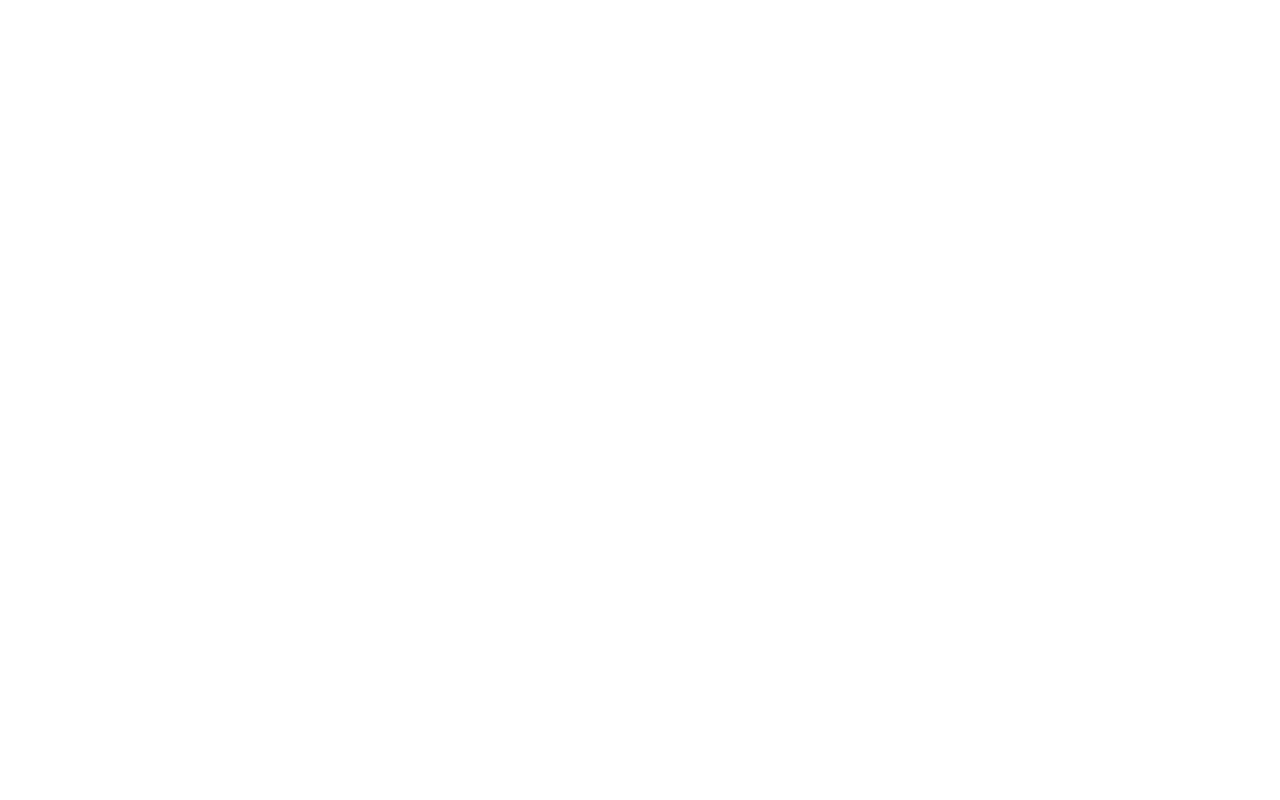
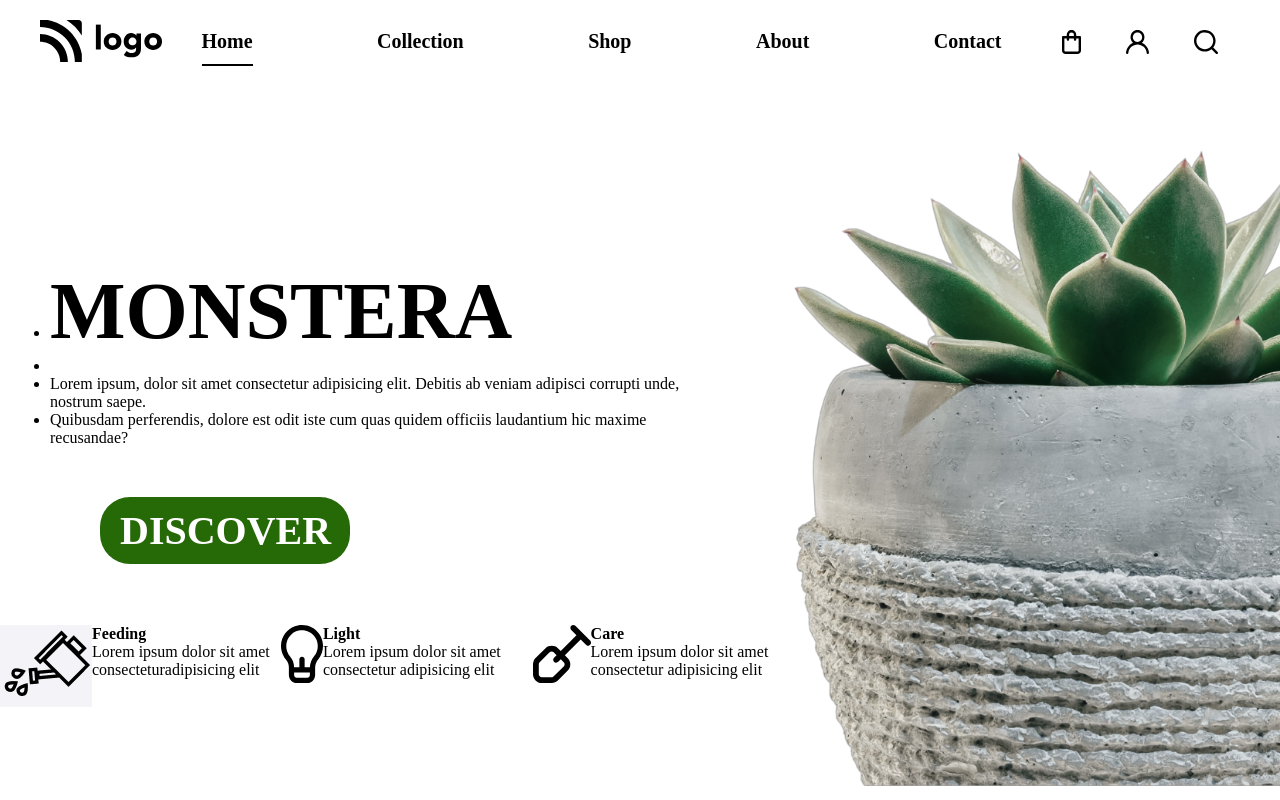
Before and after one commit to aditya1pqr/project-6, a plain HTML site: page index.html in a window 1280 px wide. Drawn offline with Linux system fonts and the light colour scheme; a web font is replaced by a local one.

Commit message:
complete project  6

```diff
--- a/index.html
+++ b/index.html
@@ -1,11 +1,122 @@
 <!DOCTYPE html>
 <html lang="en">
-<head>
-    <meta charset="UTF-8">
-    <meta name="viewport" content="width=device-width, initial-scale=1.0">
+  <head>
+    <meta charset="UTF-8" />
+    <meta http-equiv="X-UA-Compatible" content="IE=edge" />
+    <meta name="viewport" content="width=device-width, initial-scale=1.0" />
     <title>Document</title>
-</head>
-<body>
+    <link
+      href="https://fonts.googleapis.com/css?family=Allerta"
+      rel="stylesheet"
+    />
+    <link
+      href="https://fonts.googleapis.com/css?family=Abel"
+      rel="stylesheet"
+    />
+    <link rel="stylesheet" href="./style.css">
+  </head>
+  <body>
+    <nav id="navbarMonstera">
+      <div id="navFirst">
+        <img src="./photos/Logo.svg" />
+      </div>
 
-</body>
+      <div id="navMid">
+        <div>
+          <h4>Home</h4>
+        </div>
+        <div><h4>Collection</h4></div>
+        <div>
+          <h4>Shop</h4>
+        </div>
+        <div>
+          <h4>About</h4>
+        </div>
+        <div>
+          <h4>Contact</h4>
+        </div>
+      </div>
+
+      <div id="navEnd">
+        <div>
+          <img src="/photos/cart.svg" />
+        </div>
+        <div>
+          <img src="./photos/user.svg" />
+        </div>
+        <div>
+          <img src="./photos/search.svg" />
+        </div>
+      </div>
+    </nav>
+
+    <div id="midWhole">
+      <div id="midWholePart1">
+        <div id="midWholePart11">
+          <div>
+            <ul>
+              <li><h1 id="monstera">MONSTERA</h1></li>
+              <li></li>
+              <li>
+                Lorem ipsum, dolor sit amet consectetur adipisicing elit.
+                Debitis ab veniam adipisci corrupti unde, nostrum saepe.
+              </li>
+              <li>
+                Quibusdam perferendis, dolore est odit iste cum quas quidem
+                officiis laudantium hic maxime recusandae?
+              </li>
+            </ul>
+          </div>
+        </div>
+        <div id="midWholePart12">
+          <div id="midWholePart121">
+            <div>
+              <h1>DISCOVER</h1>
+            </div>
+            <div id="midWholePart122">
+              <img src="./photos/greaterThan.svg" />
+            </div>
+          </div>
+        </div>
+        <div id="midWholePart13">
+          <div class="midWholePart13Parts">
+            <div>
+              <img id="feeding" src="./photos/water plant.png" />
+            </div>
+            <div>
+              <h4>Feeding</h4>
+              <p class="text">
+                Lorem ipsum dolor sit amet consecteturadipisicing elit
+              </p>
+            </div>
+          </div>
+          <div class="midWholePart13Parts">
+            <div>
+              <img id="light" src="./photos/light.svg" alt="" />
+            </div>
+            <div>
+              <h4>Light</h4>
+              <p class="text">
+                Lorem ipsum dolor sit amet consectetur adipisicing elit
+              </p>
+            </div>
+          </div>
+          <div class="midWholePart13Parts">
+            <div>
+              <img id="care" src="./photos/plough.svg" />
+            </div>
+            <div>
+              <h4>Care</h4>
+              <p class="text">
+                Lorem ipsum dolor sit amet consectetur adipisicing elit
+              </p>
+            </div>
+          </div>
+        </div>
+      </div>
+      <div>
+        <img id="imgMain" src="./photos/6_folwer_cut.png" />
+      </div>
+    </div>
+  </body>
 </html>
--- a/style.css
+++ b/style.css
@@ -2,3 +2,88 @@
     margin: 0;
     padding: 0;
 }
+
+#navFirst{
+    margin-top: 20px;
+    margin-left: 40px;
+}
+ #navMid div:first-child{
+    border-bottom: 2px solid black;
+}
+
+#navbarMonstera{
+
+    display: flex;
+    justify-content: space-between;
+    text-align: center;
+}
+
+#navMid{
+    margin-top: 30px;
+    display: flex;
+    font-size: 20px;
+    width: 800px;
+    justify-content: space-between;
+}
+
+#navEnd{
+    margin-right: 40px;
+    margin-top: 30px;
+    display: flex;
+    width: 200px;
+    justify-content: space-around;
+}
+
+
+        /*                      navbar end here */
+
+
+#midWhole{
+    display: flex;
+    justify-content: space-between;
+
+}
+#midWholePart13{
+    display: flex;
+    margin-top: 30px;
+
+}
+ul{
+    margin-left: 50px;
+}
+li:nth-child(3){
+    width: 660px;
+
+}
+li:nth-child(4){
+    width: 660px;
+
+}
+#monstera{
+
+    font-size: 80px;
+    font-weight: bold;
+}
+#midWholePart1{
+  margin-top: 200px;
+}
+
+.midWholePart13Parts{
+    display: flex;
+}
+
+#imgMain{
+    margin-top: 80px;
+    height: 80vh;
+}
+#midWholePart121 h1{
+    margin: 50px 0px 0px 100px;
+    font-size: 40px;
+    background-color: #266907;
+    color: #fff;
+    width: 220px;
+    border-radius: 30px;
+    padding: 10px 10px 10px 20px;
+
+
+}
```
